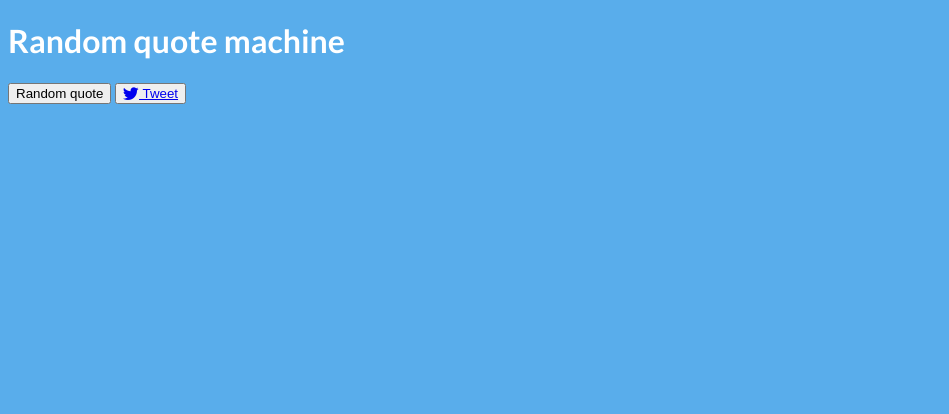
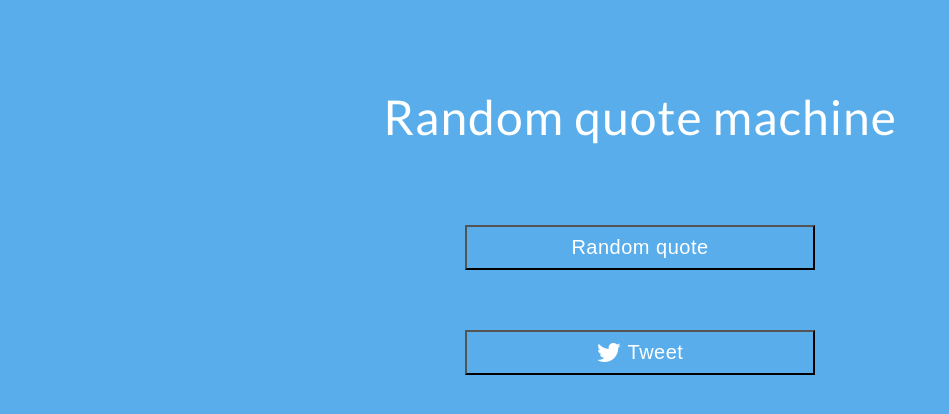
Before and after one commit to GKonar/Random.Quote.Generator, a plain HTML site: page index.html in a window 1280 px wide. Shown: the whole page, without its empty margins (0-949 px from the left). Drawn offline with nearby package versions, Linux system fonts and the light colour scheme; no server answers.

Commit message:
Add styles

```diff
--- a/css/style.css
+++ b/css/style.css
@@ -1,7 +1,65 @@
-@import url('https://fonts.googleapis.com/css?family=Lato:400,700&subset=latin-ext');
+@import url('https://fonts.googleapis.com/css?family=Lato:300,400,700&subset=latin-ext');
+
+* {
+	/*border: 1px dotted red;*/
+}
 
 body {
 	background-color: #59ADEB;
 	color: white;
 	font-family: 'Lato', sans-serif;
+	text-align: center;
+	padding: 40px;
 }
+
+h1 {
+	margin: 40px;
+	font-size: 48px;
+	font-weight: 400;
+	letter-spacing: 1px;
+}
+
+h2 {
+	margin: 50px;
+	font-weight: 300;
+	font-size: 33px;
+}
+
+h3 {
+	margin: 50px;
+	font-weight: 300;
+	font-size: 26px;
+}
+
+.sendit {
+	text-align: center;
+}
+
+.trigger {
+	display: inline-block;
+	margin: 30px;
+	background: transparent;
+	color: white;
+	font-size: 20px;
+	font-weight: 300;
+	letter-spacing: .5px;
+	width: 350px;
+	height: 45px;
+}
+
+.tweetgo {
+	display: inline-block;
+	margin: 30px;
+	background: transparent;
+	color: white;
+	font-size: 20px;
+	font-weight: 300;
+	letter-spacing: .5px;
+	width: 350px;
+	height: 45px;
+}
+
+.tweet {
+	color: white;
+	text-decoration: none;
+}
--- a/index.html
+++ b/index.html
@@ -16,9 +16,9 @@
           <h2 class="quote"></h2>
          <h3 class="author"></h3>
       </div>
-      <div>
-          <button class="trigger"> Random quote </button>
-          <button><a href="#" target="_blank" class="tweet"><i class="fa fa-lg fa-twitter"></i> Tweet</a></button>
+      <div class="sendit">
+          <button class="trigger"> Random quote </button> <br/>
+          <a href="#" target="_blank" class="tweet"><button class ="tweetgo"><i class="fa fa-lg fa-twitter"></i> Tweet</button></a>
       </div>
 
     </main>
```
